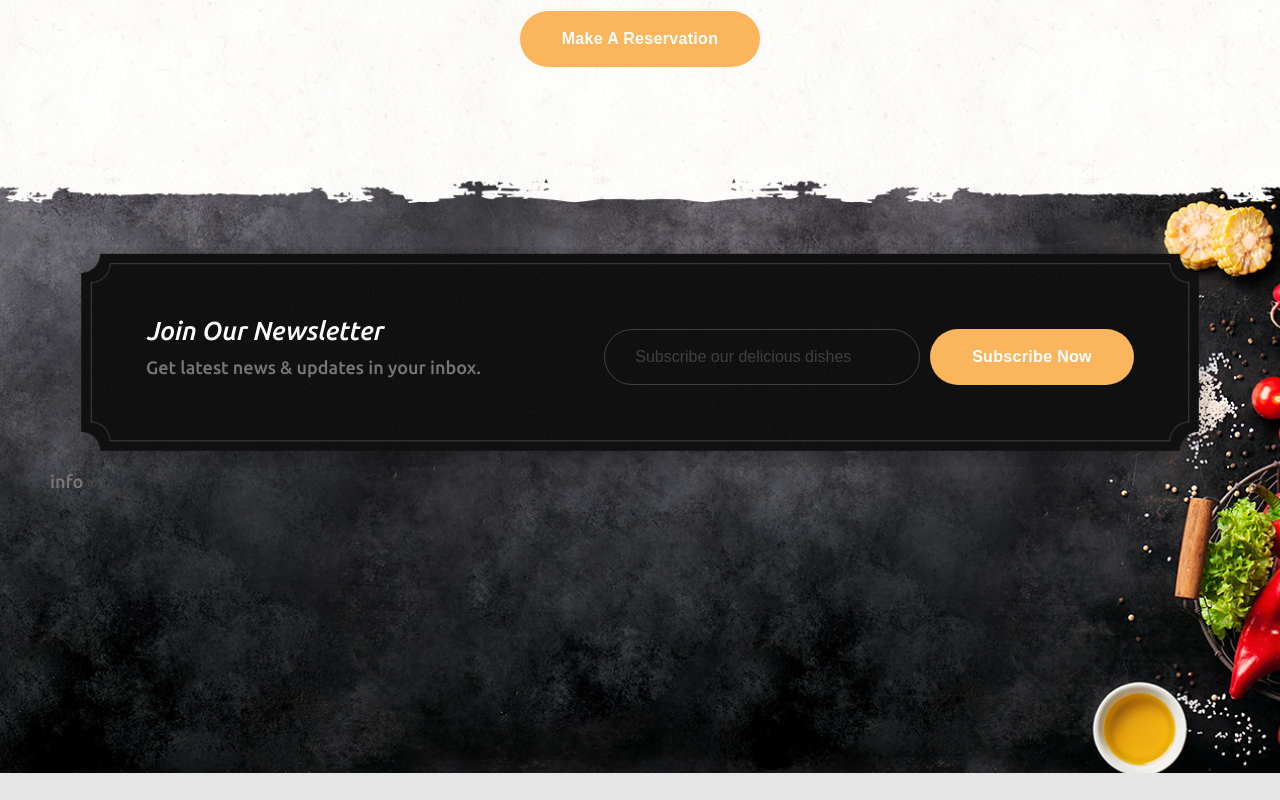
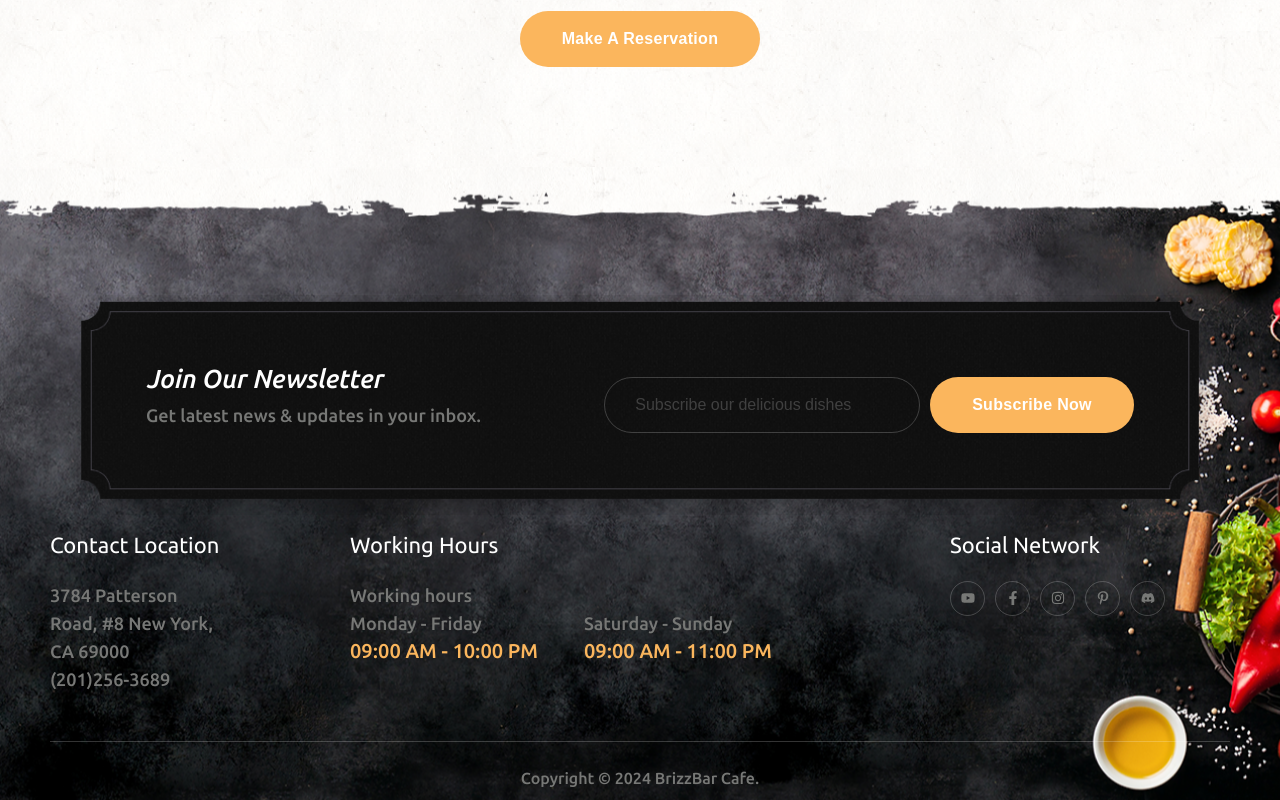
Before and after one commit to RazvanConstantin1/brizz-bar-restaurant, a React (Create React App) app: page / in a window 1280 px wide. Shown: the part 4769-5569 px from the top of the page. Before the commit the page ends 5542 px from the top, so only its background shows below. Built offline with nearby package versions, Linux system fonts and the light colour scheme; the HTML template or start-up script is replaced by a standard one.

Commit message:
footer finished, landing page finished

```diff
--- a/src/components/Copyright.js
+++ b/src/components/Copyright.js
@@ -1,7 +1,17 @@
-import React from 'react';
+import React from "react";
 
 const Copyright = () => {
-  return <div>Copyright</div>;
+  return (
+    <div className="border-t border-white/20">
+      <div className="container mx-auto">
+        <div className="py-6">
+          <p className="text-base text-center">
+            Copyright &copy; 2024 BrizzBar Cafe.
+          </p>
+        </div>
+      </div>
+    </div>
+  );
 };
 
 export default Copyright;
--- a/src/components/Footer.js
+++ b/src/components/Footer.js
@@ -18,17 +18,65 @@ const Footer = () => {
   // destructure footer data
   const { contact, hours, social } = footerData;
   return (
-    <footer className="relative top-96 z-20 bg-dark lg:bg-transparent lg:min-h-[620px] lg:bg-footer lg:bg-center lg:bg-no-repeat pt-20">
+    <footer className="relative top-96 z-20 bg-dark lg:bg-transparent lg:min-h-[620px] lg:bg-footer lg:bg-center lg:bg-no-repeat pt-20 lg:pt-32">
       <div className="container mx-auto h-full">
         {/* newsletter & info */}
-        <div>
+        <motion.div
+          variants={staggerContainer}
+          initial="hidden"
+          whileInView={"show"}
+          className="h-full flex flex-col gap-y-4"
+        >
           {/* newsletter */}
-          <div>
+          <motion.div variants={fadeIn("up", "tween", 0.4, 1.6)}>
             <Newsletter />
-          </div>
+          </motion.div>
           {/* info */}
-          <div>info</div>
-        </div>
+          <motion.div
+            variants={fadeIn("up", "tween", 0.6, 1.6)}
+            className="flex flex-col lg:flex-row lg:gap-x-[130px] gap-y-12 lg:gap-y-0 lg:mb-12"
+          >
+            {/* contact */}
+            <div className="flex-1 lg:max-w-[170px]">
+              <div className="capitalize text-[20px] lg:text-[22px] font-normal text-white font-primary mb-[22px]">
+                {contact.title}
+              </div>
+              <div className="capitalize">{contact.address}</div>
+              <div className="capitalize">{contact.phone}</div>
+            </div>
+            {/* program */}
+            <div className="flex-1">
+              <div className="capitalize text-[20px] lg:text-[22px] font-normal text-white font-primary mb-[22px]">
+                {hours.title}
+              </div>
+
+              <div>{hours.title}</div>
+              <div className="flex gap-x-[46px]">
+                {hours.program.map((item, index) => {
+                  return (
+                    <div key={index} className="capitalize">
+                      <div>
+                        <div>{item.days}</div>
+                        <div className="text-[20px] text-accent-default">
+                          {item.hours}
+                        </div>
+                      </div>
+                    </div>
+                  );
+                })}
+              </div>
+            </div>
+            {/* social */}
+            <div className="flex-1 lg:max-w-[280px] mb-12">
+              <div className="capitalize text-[20px] lg:text-[22px] font-normal text-white font-primary mb-[22px]">
+                {social.title}
+              </div>{" "}
+              <Socials />
+            </div>
+          </motion.div>
+        </motion.div>
+        {/* copyright */}
+        <Copyright />
       </div>
     </footer>
   );
--- a/src/components/Newsletter.js
+++ b/src/components/Newsletter.js
@@ -20,7 +20,7 @@ const Newsletter = () => {
         <form className="flex flex-col lg:flex-row lg:gap-x-[10px] gap-y-4">
           <input
             type="text"
-            className="input bg-transparent placeholder:font-light placeholder:text-white/20 focus:ring-1 focus:ring-accent-default border border-white/20 transition-all"
+            className="input text-white bg-transparent placeholder:font-light placeholder:text-white/20 focus:ring-1 focus:ring-accent-default border border-white/20 transition-all"
             placeholder={placeholder}
           />
           <button className="btn capitalize w-full lg:max-w-[204px]">
--- a/src/data.js
+++ b/src/data.js
@@ -150,7 +150,7 @@ export const footerData = {
     phone: "(201)256-3689",
   },
   hours: {
-    title: "working hours",
+    title: "Working hours",
     program: [
       {
         days: "monday - friday",
```
